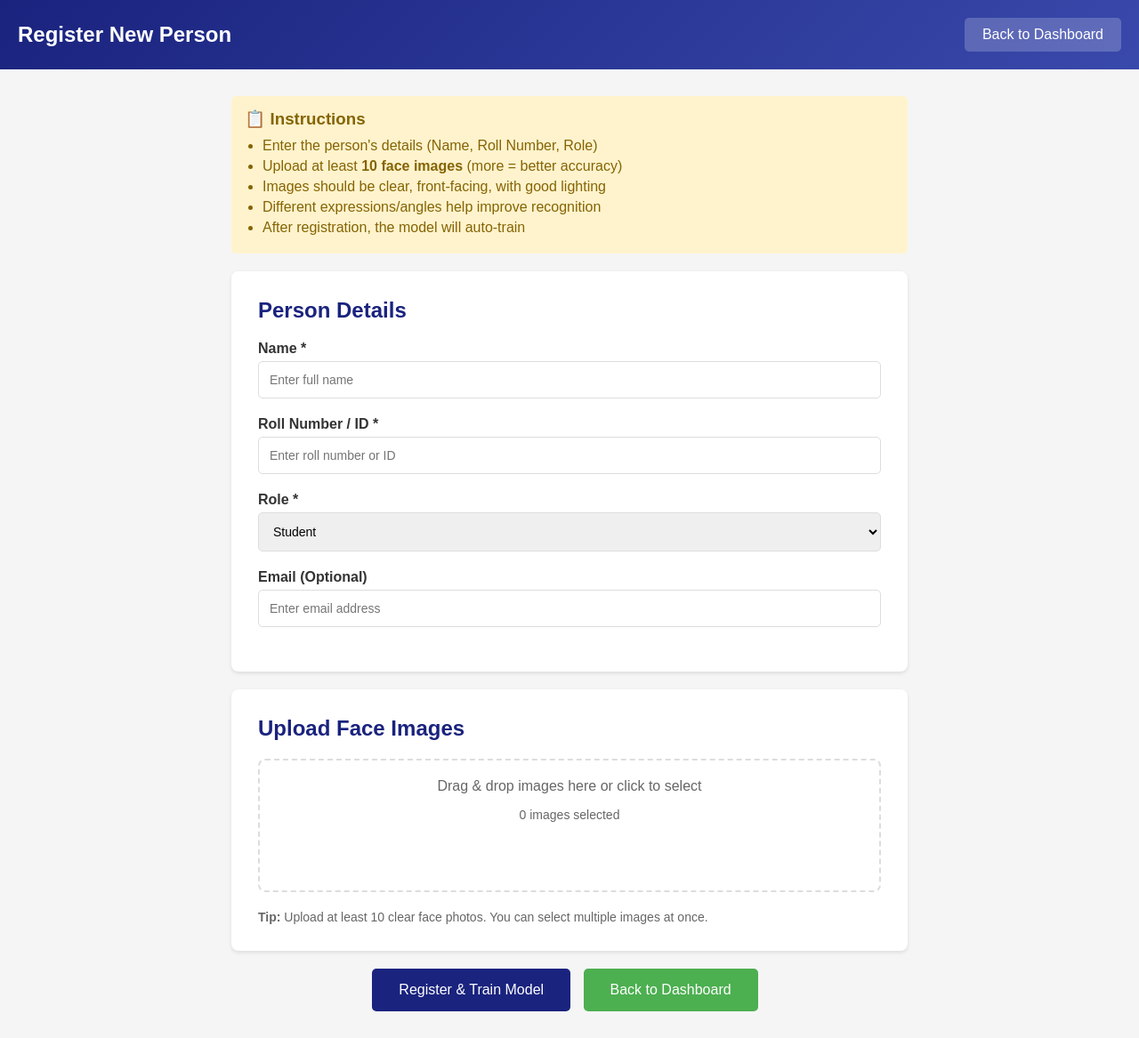
After one commit to thirumalain186-collab/FaceID-Attendence-and-Alart-, a Flask app: page /register in a window 1280 px wide. The commit adds this page. Shown: the whole page at 89% size. Run offline with Flask 3, Linux system fonts and the light colour scheme.

Commit message:
feat: Add web-based registration with image upload

```diff
--- a/app.py
+++ b/app.py
@@ -8,9 +8,13 @@ from flask_cors import CORS
 import io
 import csv
 import time
+import shutil
 from datetime import date, datetime, timedelta
 from functools import wraps
 from threading import Lock
+from PIL import Image
+import numpy as np
+import cv2
 
 import config
 import database
@@ -293,6 +297,90 @@ def api_save_settings():
     return jsonify({"success": True, "message": "Settings saved"})
 
 
+@app.route("/register")
+def register_page():
+    """Registration page."""
+    return render_template("register.html")
+
+
+@app.route("/api/v1/register/upload", methods=["POST"])
+def api_register_upload():
+    """Handle registration with image upload."""
+    try:
+        name = _sanitize_string(request.form.get("name", ""), 50)
+        roll = _sanitize_string(request.form.get("roll", ""), 30)
+        role = request.form.get("role", "student")
+        email = _sanitize_string(request.form.get("email", ""), 100)
+
+        if not name or not roll:
+            return jsonify({"success": False, "error": "Name and roll number required"})
+
+        if role not in ("student", "teacher"):
+            role = "student"
+
+        people = database.get_active_people()
+        for p in people:
+            if p.get('name', '').lower() == name.lower():
+                return jsonify({"success": False, "error": f"Name '{name}' already registered"})
+            if (p.get('roll_number') or '').lower() == roll.lower():
+                return jsonify({"success": False, "error": f"Roll number '{roll}' already registered"})
+
+        person_id = database.add_person(name, role, roll, email if email else None)
+        if person_id is None:
+            return jsonify({"success": False, "error": "Failed to add person to database"})
+
+        safe_name = name.replace(" ", "_").lower()
+        person_dir = config.DATASET_DIR / f"{safe_name}_{roll}_{role}"
+        person_dir.mkdir(exist_ok=True)
+
+        images = request.files.getlist("images")
+        saved_count = 0
+
+        for i, img_file in enumerate(images[:50]):
+            if img_file and img_file.filename:
+                try:
+                    import numpy as np
+                    import cv2
+                    from PIL import Image
+                    import io
+
+                    img = Image.open(img_file.stream).convert('RGB')
+                    img = img.resize((200, 200))
+
+                    filename = f"{safe_name}_{roll}_{i}.jpg"
+                    filepath = person_dir / filename
+                    img.save(str(filepath), "JPEG", quality=95)
+                    saved_count += 1
+                except Exception as e:
+                    logger.warning(f"Failed to save image {i}: {e}")
+
+        if saved_count < 5:
+            database.remove_person(name)
+            shutil.rmtree(person_dir, ignore_errors=True)
+            return jsonify({"success": False, "error": f"Need at least 5 images, got {saved_count}"})
+
+        import train
+        training_success = train.train_model()
+
+        try:
+            engine = attendance_engine.get_engine()
+            engine.reload_faces()
+        except:
+            pass
+
+        return jsonify({
+            "success": True,
+            "name": name,
+            "person_id": person_id,
+            "image_count": saved_count,
+            "training": training_success
+        })
+
+    except Exception as e:
+        logger.exception(f"Registration error: {e}")
+        return jsonify({"success": False, "error": str(e)})
+
+
 if __name__ == "__main__":
     logger.info("Starting Smart Attendance System - Web Dashboard")
     print("\n" + "=" * 60)
--- /dev/null
+++ b/templates/register.html
@@ -0,0 +1,232 @@
+<!DOCTYPE html>
+<html lang="en">
+<head>
+    <meta charset="UTF-8">
+    <meta name="viewport" content="width=device-width, initial-scale=1.0">
+    <title>Register - Smart Attendance System</title>
+    <style>
+        * { margin: 0; padding: 0; box-sizing: border-box; }
+        body { font-family: Arial, sans-serif; background: #f5f5f5; }
+        .header { background: linear-gradient(135deg, #1a237e, #3949ab); color: white; padding: 20px; display: flex; justify-content: space-between; align-items: center; }
+        .header h1 { font-size: 24px; }
+        .header a { color: white; text-decoration: none; padding: 10px 20px; background: rgba(255,255,255,0.2); border-radius: 5px; }
+        .header a:hover { background: rgba(255,255,255,0.3); }
+        .container { max-width: 800px; margin: 30px auto; padding: 0 20px; }
+        .card { background: white; padding: 30px; border-radius: 8px; box-shadow: 0 2px 4px rgba(0,0,0,0.1); }
+        .card h2 { color: #1a237e; margin-bottom: 20px; }
+        .form-group { margin-bottom: 20px; }
+        .form-group label { display: block; margin-bottom: 5px; color: #333; font-weight: 600; }
+        .form-group input, .form-group select { width: 100%; padding: 12px; border: 1px solid #ddd; border-radius: 5px; font-size: 14px; }
+        .form-group input:focus, .form-group select:focus { outline: none; border-color: #1a237e; }
+        .btn { padding: 15px 30px; border: none; border-radius: 5px; cursor: pointer; font-size: 16px; margin-right: 10px; }
+        .btn-primary { background: #1a237e; color: white; }
+        .btn-success { background: #4caf50; color: white; }
+        .btn:hover { opacity: 0.9; }
+        .preview-area { border: 2px dashed #ddd; padding: 20px; text-align: center; min-height: 150px; border-radius: 8px; margin-bottom: 20px; }
+        .preview-area img { max-width: 150px; max-height: 150px; margin: 5px; border-radius: 5px; }
+        .preview-area p { color: #666; }
+        .message { padding: 15px; border-radius: 5px; margin-bottom: 20px; }
+        .message.success { background: #d4edda; color: #155724; border: 1px solid #c3e6cb; }
+        .message.error { background: #f8d7da; color: #721c24; border: 1px solid #f5c6cb; }
+        .message.info { background: #d1ecf1; color: #0c5460; border: 1px solid #bee5eb; }
+        .instructions { background: #fff3cd; padding: 15px; border-radius: 5px; margin-bottom: 20px; }
+        .instructions h3 { margin-bottom: 10px; color: #856404; }
+        .instructions ul { margin-left: 20px; color: #856404; }
+        .instructions li { margin-bottom: 5px; }
+        .image-grid { display: flex; flex-wrap: wrap; gap: 10px; margin-top: 10px; }
+        .image-grid .img-thumb { width: 80px; height: 80px; object-fit: cover; border-radius: 5px; }
+        .count { font-size: 14px; color: #666; margin-top: 5px; }
+    </style>
+</head>
+<body>
+    <div class="header">
+        <h1>Register New Person</h1>
+        <a href="/">Back to Dashboard</a>
+    </div>
+
+    <div class="container">
+        <div class="instructions">
+            <h3>📋 Instructions</h3>
+            <ul>
+                <li>Enter the person's details (Name, Roll Number, Role)</li>
+                <li>Upload at least <strong>10 face images</strong> (more = better accuracy)</li>
+                <li>Images should be clear, front-facing, with good lighting</li>
+                <li>Different expressions/angles help improve recognition</li>
+                <li>After registration, the model will auto-train</li>
+            </ul>
+        </div>
+
+        <div id="message"></div>
+
+        <div class="card">
+            <h2>Person Details</h2>
+            <form id="registerForm">
+                <div class="form-group">
+                    <label for="name">Name *</label>
+                    <input type="text" id="name" name="name" required placeholder="Enter full name">
+                </div>
+
+                <div class="form-group">
+                    <label for="roll">Roll Number / ID *</label>
+                    <input type="text" id="roll" name="roll" required placeholder="Enter roll number or ID">
+                </div>
+
+                <div class="form-group">
+                    <label for="role">Role *</label>
+                    <select id="role" name="role" required>
+                        <option value="student">Student</option>
+                        <option value="teacher">Teacher</option>
+                    </select>
+                </div>
+
+                <div class="form-group">
+                    <label for="email">Email (Optional)</label>
+                    <input type="email" id="email" name="email" placeholder="Enter email address">
+                </div>
+            </form>
+        </div>
+
+        <div class="card" style="margin-top: 20px;">
+            <h2>Upload Face Images</h2>
+            <div class="preview-area" id="dropZone">
+                <p>Drag & drop images here or click to select</p>
+                <input type="file" id="fileInput" multiple accept="image/*" style="display: none;">
+                <div class="image-grid" id="imagePreview"></div>
+                <p class="count" id="imageCount">0 images selected</p>
+            </div>
+            <p style="color: #666; font-size: 14px;">
+                <strong>Tip:</strong> Upload at least 10 clear face photos. You can select multiple images at once.
+            </p>
+        </div>
+
+        <div style="margin-top: 20px; text-align: center;">
+            <button type="button" class="btn btn-primary" onclick="registerPerson()">Register & Train Model</button>
+            <button type="button" class="btn btn-success" onclick="location.href='/'">Back to Dashboard</button>
+        </div>
+    </div>
+
+    <script>
+        let selectedFiles = [];
+
+        const dropZone = document.getElementById('dropZone');
+        const fileInput = document.getElementById('fileInput');
+        const preview = document.getElementById('imagePreview');
+        const imageCount = document.getElementById('imageCount');
+
+        dropZone.addEventListener('click', () => fileInput.click());
+
+        dropZone.addEventListener('dragover', (e) => {
+            e.preventDefault();
+            dropZone.style.borderColor = '#1a237e';
+        });
+
+        dropZone.addEventListener('dragleave', () => {
+            dropZone.style.borderColor = '#ddd';
+        });
+
+        dropZone.addEventListener('drop', (e) => {
+            e.preventDefault();
+            dropZone.style.borderColor = '#ddd';
+            handleFiles(e.dataTransfer.files);
+        });
+
+        fileInput.addEventListener('change', (e) => {
+            handleFiles(e.target.files);
+        });
+
+        function handleFiles(files) {
+            const validTypes = ['image/jpeg', 'image/png', 'image/jpg'];
+            for (let file of files) {
+                if (validTypes.includes(file.type)) {
+                    selectedFiles.push(file);
+                }
+            }
+            updatePreview();
+        }
+
+        function updatePreview() {
+            preview.innerHTML = '';
+            selectedFiles.forEach((file, index) => {
+                const reader = new FileReader();
+                reader.onload = (e) => {
+                    const img = document.createElement('img');
+                    img.src = e.target.result;
+                    img.className = 'img-thumb';
+                    preview.appendChild(img);
+                };
+                reader.readAsDataURL(file);
+            });
+            imageCount.textContent = `${selectedFiles.length} images selected`;
+        }
+
+        function showMessage(text, type) {
+            const msg = document.getElementById('message');
+            msg.className = `message ${type}`;
+            msg.textContent = text;
+            msg.style.display = 'block';
+        }
+
+        function escapeHtml(text) {
+            if (text === null || text === undefined) return '';
+            const div = document.createElement('div');
+            div.textContent = String(text);
+            return div.innerHTML;
+        }
+
+        async function registerPerson() {
+            const name = document.getElementById('name').value.trim();
+            const roll = document.getElementById('roll').value.trim();
+            const role = document.getElementById('role').value;
+            const email = document.getElementById('email').value.trim();
+
+            if (!name || !roll) {
+                showMessage('Please fill in name and roll number.', 'error');
+                return;
+            }
+
+            if (selectedFiles.length < 10) {
+                showMessage(`Please upload at least 10 images. Currently ${selectedFiles.length} selected.`, 'error');
+                return;
+            }
+
+            showMessage('Registering person and uploading images...', 'info');
+
+            const formData = new FormData();
+            formData.append('name', name);
+            formData.append('roll', roll);
+            formData.append('role', role);
+            if (email) formData.append('email', email);
+
+            selectedFiles.forEach((file, index) => {
+                formData.append('images', file);
+            });
+
+            try {
+                const res = await fetch('/api/v1/register/upload', {
+                    method: 'POST',
+                    body: formData
+                });
+
+                const data = await res.json();
+
+                if (data.success) {
+                    showMessage(`Success! ${escapeHtml(data.name)} registered with ${data.image_count} images. Training model...`, 'success');
+                    selectedFiles = [];
+                    updatePreview();
+                    document.getElementById('registerForm').reset();
+
+                    if (data.training) {
+                        setTimeout(() => {
+                            showMessage('Model trained successfully! You can now use attendance.', 'success');
+                        }, 2000);
+                    }
+                } else {
+                    showMessage('Error: ' + escapeHtml(data.error || 'Registration failed'), 'error');
+                }
+            } catch (e) {
+                showMessage('Error: ' + escapeHtml(e.message), 'error');
+            }
+        }
+    </script>
+</body>
+</html>
```
Also changed, not shown: templates/dashboard.html (+5 -2 lines), 2 other files.
